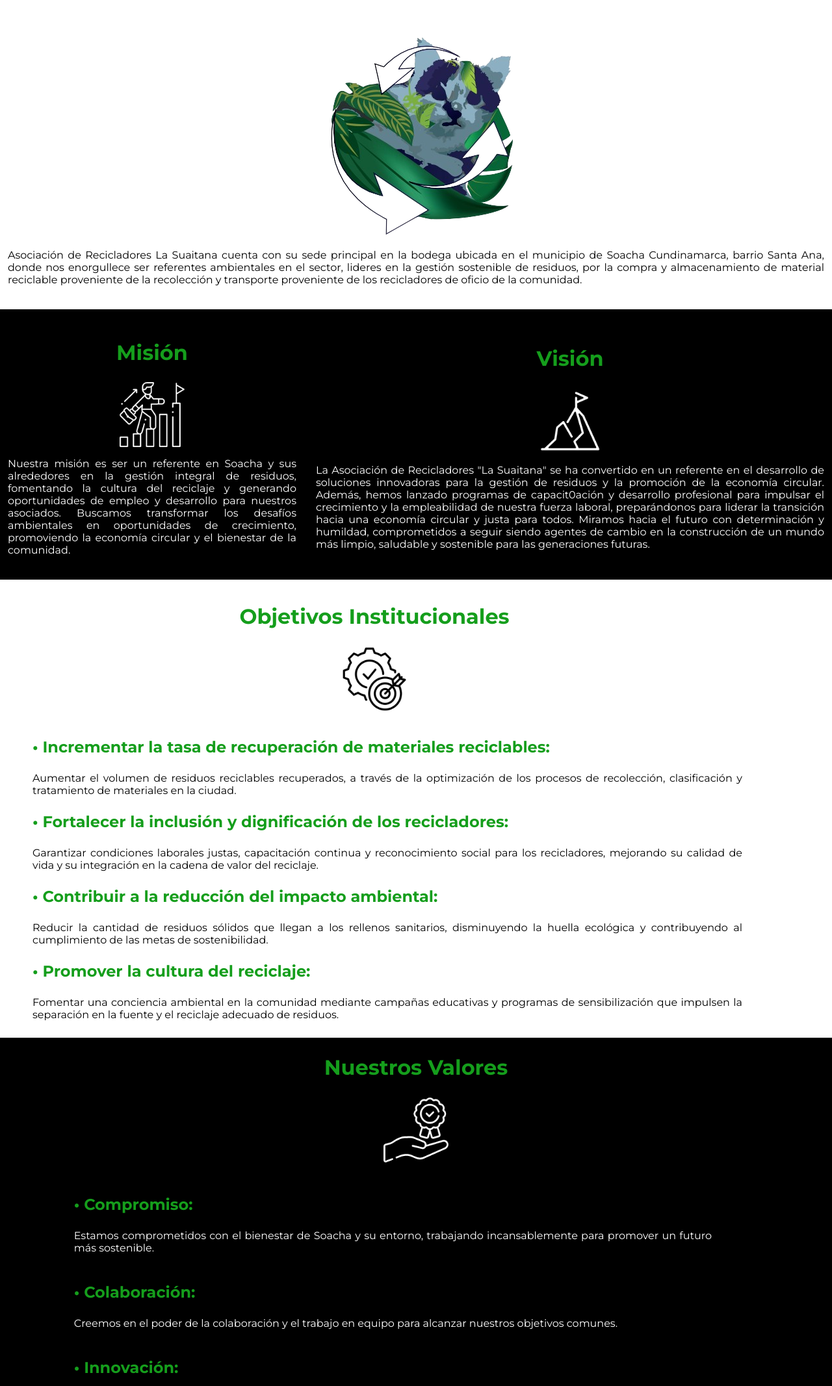
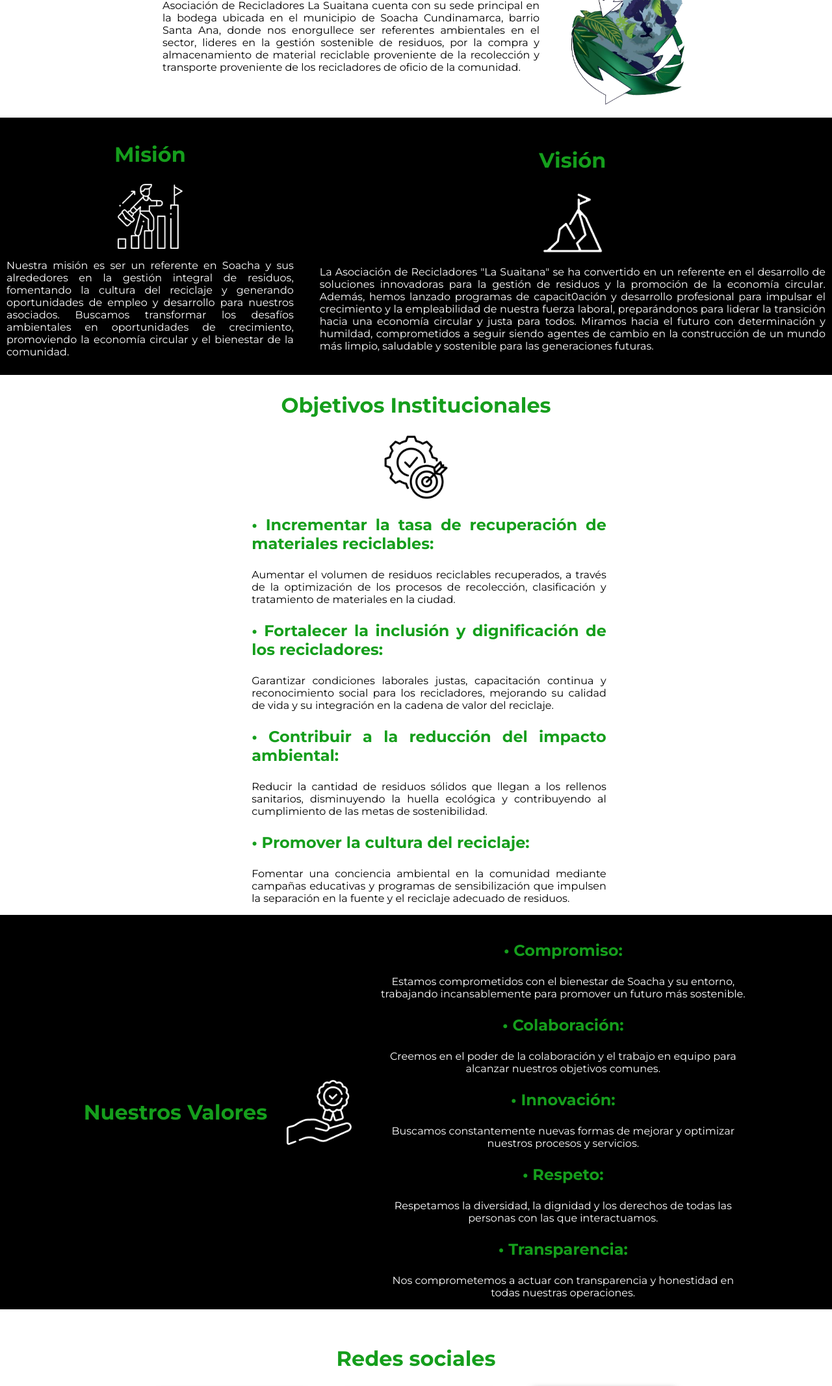
Before and after one commit to DahyannaVel/adrls, a plain HTML site: page quienes-somos.html in a window 1280 px wide. Shown: the part 518-2651 px from the top of the page at 65% size. Drawn offline with Linux system fonts and the light colour scheme.

Commit message:
version responsive

```diff
--- a/quienes-somos.html
+++ b/quienes-somos.html
@@ -23,11 +23,14 @@
         <div class="container">
         </div>
     </section>
-    <section>
+    <section id="quienes-somos">
+        <h1>Quienes somos</h1>
         <div class="container-qs">
-            <h1>Quienes somos</h1>
+
+            <div class="texto">
+            <p>Asociación de Recicladores La Suaitana cuenta con su sede principal en la bodega ubicada en el municipio de Soacha Cundinamarca, barrio Santa Ana, donde nos enorgullece ser referentes ambientales en el sector, lideres en la gestión sostenible de residuos, por la compra y almacenamiento de material reciclable proveniente de la recolección y transporte proveniente de los recicladores de oficio de la comunidad.</p>
+            </div>
             <div class="img-logo"></div>
-            <p>Asociación de Recicladores La Suaitana cuenta con su sede principal en la bodega ubicada en el municipio de Soacha Cundinamarca, barrio Santa Ana, donde nos enorgullece ser referentes ambientales en el sector, lideres en la gestión sostenible de residuos, por la compra y almacenamiento de material reciclable proveniente de la recolección y transporte proveniente de los recicladores de oficio de la comunidad.</p>
         </div>
     </section>
     <section>
@@ -46,29 +49,29 @@
             </div>
         </div>
     </section>
-    <section>
-        <div class="objetivos">
+    <section id="objetivos">
         <h2>Objetivos Institucionales</h2>
+            <div class="container-o">
                 <div class="img-objetivos"></div>
-            <ul>
+                <div class="texto"> <ul>
                     <li><h3>• Incrementar la tasa de recuperación de materiales reciclables:</h3> Aumentar el volumen de residuos reciclables recuperados, a través de la optimización de los procesos de recolección, clasificación y tratamiento de materiales en la ciudad.</li>
                     <li><h3>• Fortalecer la inclusión y dignificación de los recicladores:</h3> Garantizar condiciones laborales justas, capacitación continua y reconocimiento social para los recicladores, mejorando su calidad de vida y su integración en la cadena de valor del reciclaje.</li>
                     <li><h3>• Contribuir a la reducción del impacto ambiental:</h3> Reducir la cantidad de residuos sólidos que llegan a los rellenos sanitarios, disminuyendo la huella ecológica y contribuyendo al cumplimiento de las metas de sostenibilidad.</li>
                     <li><h3>• Promover la cultura del reciclaje:</h3> Fomentar una conciencia ambiental en la comunidad mediante campañas educativas y programas de sensibilización que impulsen la separación en la fuente y el reciclaje adecuado de residuos.</li>
-            </ul>
+                </ul></div>
             </div>
     </section>
-    <section>
-        <div class="valores">
+    <section id="valores">
+        <div class="valor">
             <h2>Nuestros Valores</h2>
             <div class="img-valores"></div>
-            <ul>
+            <div class="texto"><ul>
                 <li><h3>• Compromiso:</h3> Estamos comprometidos con el bienestar de Soacha y su entorno, trabajando incansablemente para promover un futuro más sostenible.</li>
                 <li><h3>• Colaboración:</h3> Creemos en el poder de la colaboración y el trabajo en equipo para alcanzar nuestros objetivos comunes.</li>
                 <li><h3>• Innovación:</h3> Buscamos constantemente nuevas formas de mejorar y optimizar nuestros procesos y servicios.</li>
                 <li><h3>• Respeto:</h3> Respetamos la diversidad, la dignidad y los derechos de todas las personas con las que interactuamos.</li>
                 <li><h3>• Transparencia:</h3> Nos comprometemos a actuar con transparencia y honestidad en todas nuestras operaciones.</li>
-            </ul>
+            </ul></div>
         </div>
     </section>
     <section id="redes">
--- a/styles-contacto.css
+++ b/styles-contacto.css
@@ -234,7 +234,7 @@ footer .container{
         text-align: center;
    }
    #redes{
-    height: 50vh;
+    height: 30vh;
 
 }
 #redes .container{
--- a/styles-quienes-somos.css
+++ b/styles-quienes-somos.css
@@ -12,6 +12,7 @@ display: flex;
 align-items: center;
 justify-content:center;
 text-align: center;
+margin: 10px;
 }
 h2{font-size: 2em;
 text-align: center;
@@ -107,7 +108,10 @@ header a:hover{
     align-items: center;
     justify-content: center;
     text-align: justify;
-    padding: 20px 12px
+    padding: 0px 0px 20px 0px;
+}
+.container-qs p{
+    padding: 0px 30px 0px 30px;
 }
 .img-logo{
     background-image: linear-gradient(
@@ -128,7 +132,6 @@ header a:hover{
     align-items: center;
     justify-content: center;
     text-align: justify;
-    padding: 20px 12px;
     gap: 50px;
     color: #fff;
     background: rgb(0, 0, 0);
@@ -171,13 +174,12 @@ header a:hover{
     text-decoration: none;
     color: black;
 }
-.objetivos{
+#objetivos{
     display: flex;
     flex-direction: column;
     justify-content: center;
     align-items: center;
-    width: 90%;
-    padding: 10px;
+    padding: 0px 30px 0px 30px;
     text-align: justify ;
 }
 .img-objetivos{
@@ -193,18 +195,25 @@ header a:hover{
     text-decoration: none;
     color: black;
 }
-.valores{
+#valores {
     color: #fff;
     background: rgb(0, 0, 0);
-    text-align:justify ;
+    text-align: center ;
     display: flex;
     flex-direction: column;
     justify-content: center;
     align-items: center;
+    padding: 0px 30px 0px 30px;
 }
-.valores li{
-    width: 90%;
-    padding: 10px;
+.valor{
+justify-content:center ;
+align-items:center ;
+display:flex ;
+
+}
+#valores h2{
+    gap: 30px;
+    padding: 0px 30px 0px 0px;
 }
 .img-valores{
     background-image: linear-gradient(
@@ -218,6 +227,7 @@ header a:hover{
     width: 100px;
     text-decoration: none;
     color: black;
+    align-items: center;
 }
 #redes{
     display: flex;
@@ -263,17 +273,60 @@ footer .container{
         padding-bottom: 0;
         padding-right: 20px;
     }
+    #quienes-somos .container-qs{
+        display: flex;
+        flex-direction: row;
+        justify-content: center;
+        align-items: center;
+    }
+    .img-logo{
+        background-image: url("Assets/gato1.png");
+        background-size: cover;
+        background-position: center center;
+        height: 210px;
+        width: 200px;
+    }
+    .container-qs .texto{
+        width: 50%;
+        text-align: justify;
+        display: flex;
+        align-items: center;
+        flex-direction: row;
+        justify-content: center;
+    }
     .container-mv{
         display: flex;
         flex-direction: row;
         align-items: center;
         justify-content: center;
         text-align: justify;
-        padding: 20px 12px;
+        padding: 10px 10px;
+        gap: 40px;
+    }
+    #objetivos .container-o{
+        display: flex;
+        flex-direction: column;
+        align-items: center;
+        justify-content: center;
+        width: 60%;
+    }
+    #objetivos .texto{
+        width: 80%;
+    }
+    #valores {
+        display: flex;
+        align-items: center;
+        justify-content: center;
         gap: 30px;
     }
+    #valores .texto{
+        width: 50%;
+        display: flex;
+        align-items: center;
+        justify-content: center;
+    }
     #redes{
-        height: 50vh;
+        height: 30vh;
 
     }
     #redes .container{
@@ -286,8 +339,8 @@ footer .container{
         align-items: center;
         justify-content: center;
         text-align: center;
-        background-color: black;
-        color: rgb(255, 255, 255);
+        background-color: rgb(255, 255, 255);
+        color: rgb(0, 0, 0);
         gap: 50px;
     }
     #redes a{
```
Also changed, not shown: nuestros-servicios.html (+25 -20 lines), styles-nuestros-servicios.css (+32 -58 lines), styles.css (+5 -3 lines). Lines whose indentation alone changed are shown as unchanged.
